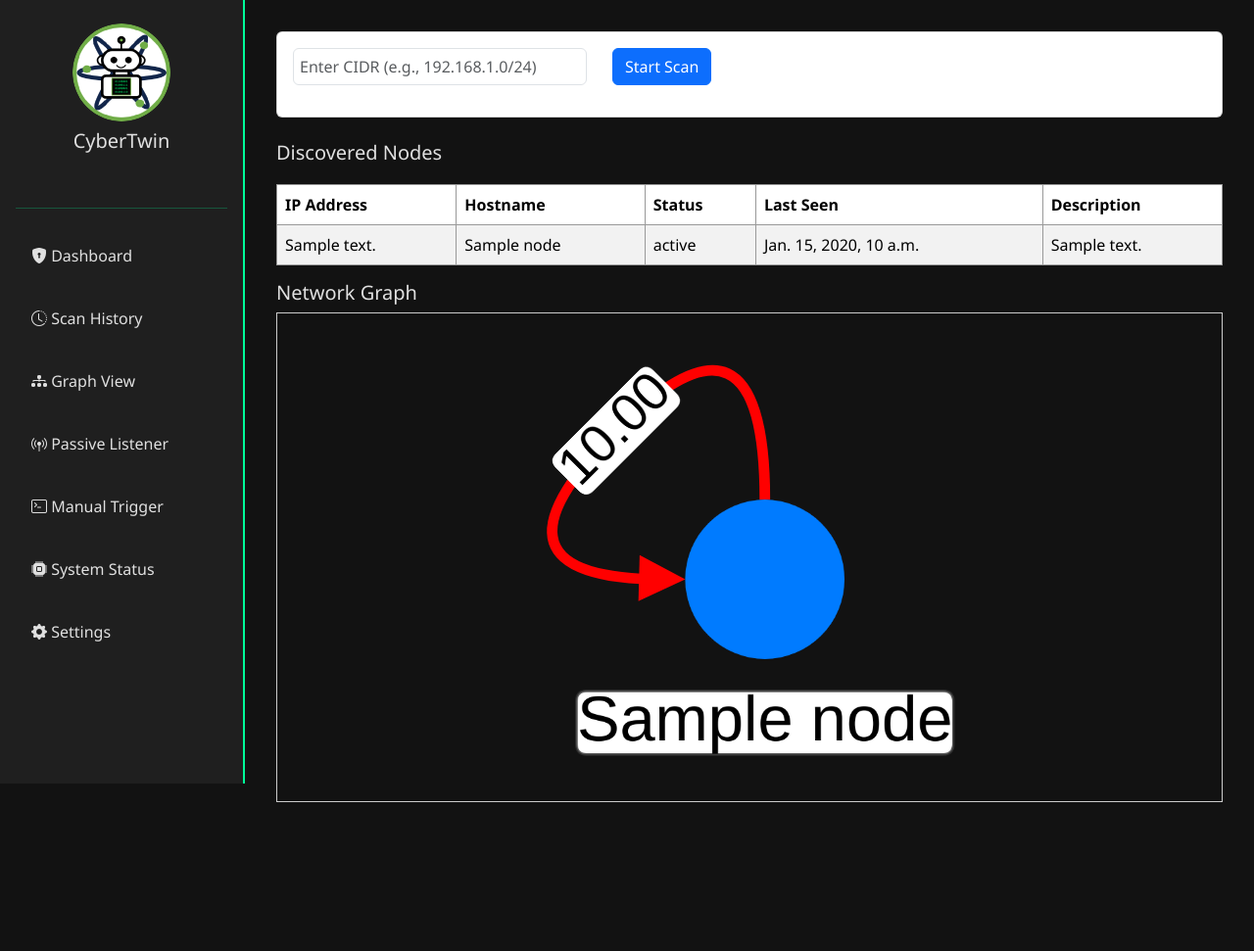
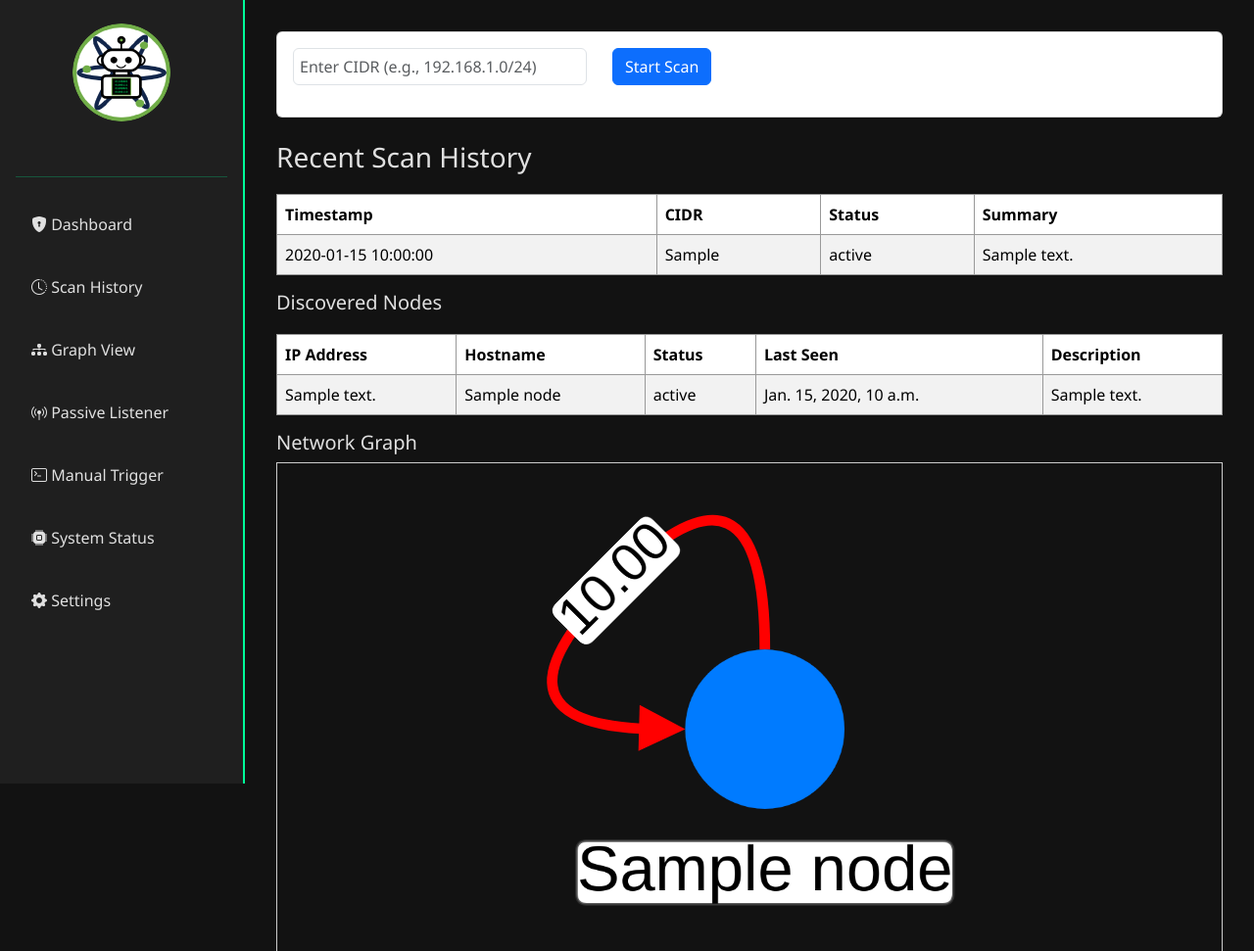
Before and after one commit to doranm09/falcons, a Django app: template dashboard/templates/dashboard/home.html in a window 1280 px wide. Shown: the top 971 px of the page at 98% size. Before the commit the page ends 819 px from the top, so only its background shows below. Run offline with Django 3.2, Linux system fonts and the light colour scheme; the template is opened without the code that fills it: values that come from a table or form of the project are taken from there, others are empty; tables that the repository leaves empty hold one stand-in row (values such as "Sample post").

Commit message:
ScanHistory: Added a scan history table

```diff
--- a/dashboard/static/js/scan.js
+++ b/dashboard/static/js/scan.js
@@ -24,6 +24,7 @@ document.addEventListener('DOMContentLoaded', function () {
         if (statusData.state === 'SUCCESS') {
           clearInterval(interval);
           scanStatus.innerText = 'Scan complete. Nodes updated.';
+          updateScanHistory();
           nodesBody.innerHTML = '';
           statusData.nodes.forEach(node => {
             nodesBody.innerHTML += `
@@ -121,4 +122,23 @@ document.addEventListener('DOMContentLoaded', function () {
     };
 
     renderGraph();
+
+    function updateScanHistory() {
+      fetch('/scan/history/')
+        .then(response => response.json())
+        .then(data => {
+          const historyTable = document.getElementById('scan-history-body');
+          historyTable.innerHTML = '';
+          data.history.forEach(run => {
+            historyTable.innerHTML += `
+              <tr>
+                <td>${run.timestamp}</td>
+                <td>${run.cidr}</td>
+                <td>${run.status}</td>
+                <td>${run.summary}</td>
+              </tr>`;
+          });
+        });
+    }
+
   });
--- a/dashboard/templates/dashboard/base.html
+++ b/dashboard/templates/dashboard/base.html
@@ -66,8 +66,8 @@
 <body>
   <div class="sidebar">
     <div class="logo">
-      <img src="{% static 'logo.png' %}" alt="CyberTwin Logo" />
-      <h5 class="mt-2">CyberTwin</h5>
+      <img src="{% static 'logo.png' %}" alt="" />
+      <h5 class="mt-2"></h5>
     </div>
     <hr />
     <nav class="nav flex-column">
--- a/dashboard/templates/dashboard/home.html
+++ b/dashboard/templates/dashboard/home.html
@@ -16,6 +16,31 @@
     <div id="scan-status" class="mt-3 text-muted"></div>
   </div>
 </div>
+
+<h3>Recent Scan History</h3>
+<table class="table table-striped">
+  <thead>
+    <tr>
+      <th scope="col">Timestamp</th>
+      <th scope="col">CIDR</th>
+      <th scope="col">Status</th>
+      <th scope="col">Summary</th>
+    </tr>
+  </thead>
+  <tbody id="scan-history-body">
+    {% for run in scan_history %}
+      <tr>
+        <td>{{ run.timestamp|date:"Y-m-d H:i:s" }}</td>
+        <td>{{ run.cidr }}</td>
+        <td>{{ run.status }}</td>
+        <td>{{ run.result_summary|default:"-" }}</td>
+      </tr>
+    {% empty %}
+      <tr><td colspan="4">No scans found.</td></tr>
+    {% endfor %}
+  </tbody>
+</table>
+
 
 <h5>Discovered Nodes</h5>
 <table class="table table-striped">
--- a/dashboard/urls.py
+++ b/dashboard/urls.py
@@ -10,5 +10,7 @@ urlpatterns = [
     path('graph/data/', views.graph_data, name='graph-data'),
     path('sniffer/interfaces/', views.get_interfaces, name='sniffer-interfaces'),
     path('sniffer/start/', views.start_listener, name='sniffer-start'),
-    path('sniffer/stop/', views.stop_listener, name='sniffer-stop')
+    path('sniffer/stop/', views.stop_listener, name='sniffer-stop'),
+    path('scan/history/', views.get_scan_history, name='scan-history'),
+
 ]
--- a/dashboard/views.py
+++ b/dashboard/views.py
@@ -1,6 +1,6 @@
 from django.shortcuts import render, redirect
 from django.contrib import messages
-from .models import Node
+from .models import Node, ScanRun
 import ipaddress
 import subprocess
 from django.http import JsonResponse
@@ -17,14 +17,17 @@ from django.utils.timezone import now
 from django.views.decorators.csrf import csrf_exempt
 
 
-SNIFFER_BASE_URL = 'http://localhost:5000'
+SNIFFER_BASE_URL = 'http://localhost:5050'
 
 def home(request):
     nodes = Node.objects.all().values('ip_address', 'name')
+    scan_history = ScanRun.objects.all().order_by('-timestamp')[:10]  # limit to last 10
     return render(request, 'dashboard/home.html', {
         'nodes': nodes,
-        'timestamp': now().timestamp()  # auto-busts cache
+        'scan_history': scan_history,
+        'timestamp': now().timestamp()
     })
+
 
 def start_scan_ajax(request):
     print(f"[DEBUG] Method received: {request.method}")
@@ -132,3 +135,15 @@ def stop_listener(request):
         return JsonResponse(res.json(), status=res.status_code)
     except Exception as e:
         return JsonResponse({"error": str(e)}, status=500)
+
+
+@require_GET
+def get_scan_history(request):
+    recent = ScanRun.objects.all().order_by('-timestamp')[:10]
+    history = [{
+        "timestamp": run.timestamp.strftime('%Y-%m-%d %H:%M:%S'),
+        "cidr": run.cidr,
+        "status": run.status,
+        "summary": run.result_summary or "-"
+    } for run in recent]
+    return JsonResponse({"history": history})
--- a/docker-compose.yml
+++ b/docker-compose.yml
@@ -61,7 +61,7 @@ services:
       dockerfile: sniffer/Dockerfile.sniffer
     command: python /sniffer/listener_api.py
     cap_add: [NET_ADMIN, NET_RAW]
-    ports:  ["5000:5000"]
+    ports:  ["5050:5050"]
     networks: [appnet]
 
 networks:
```
